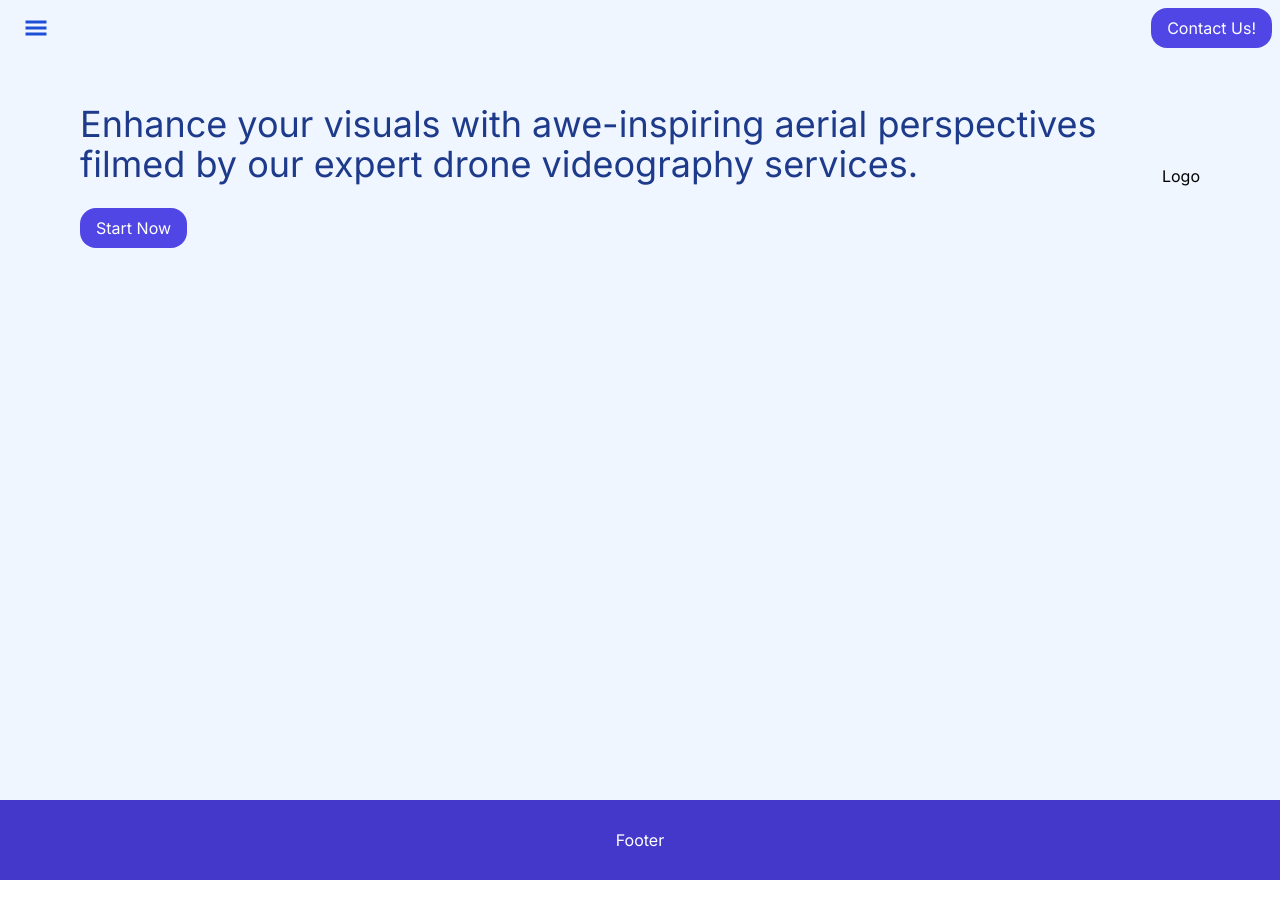
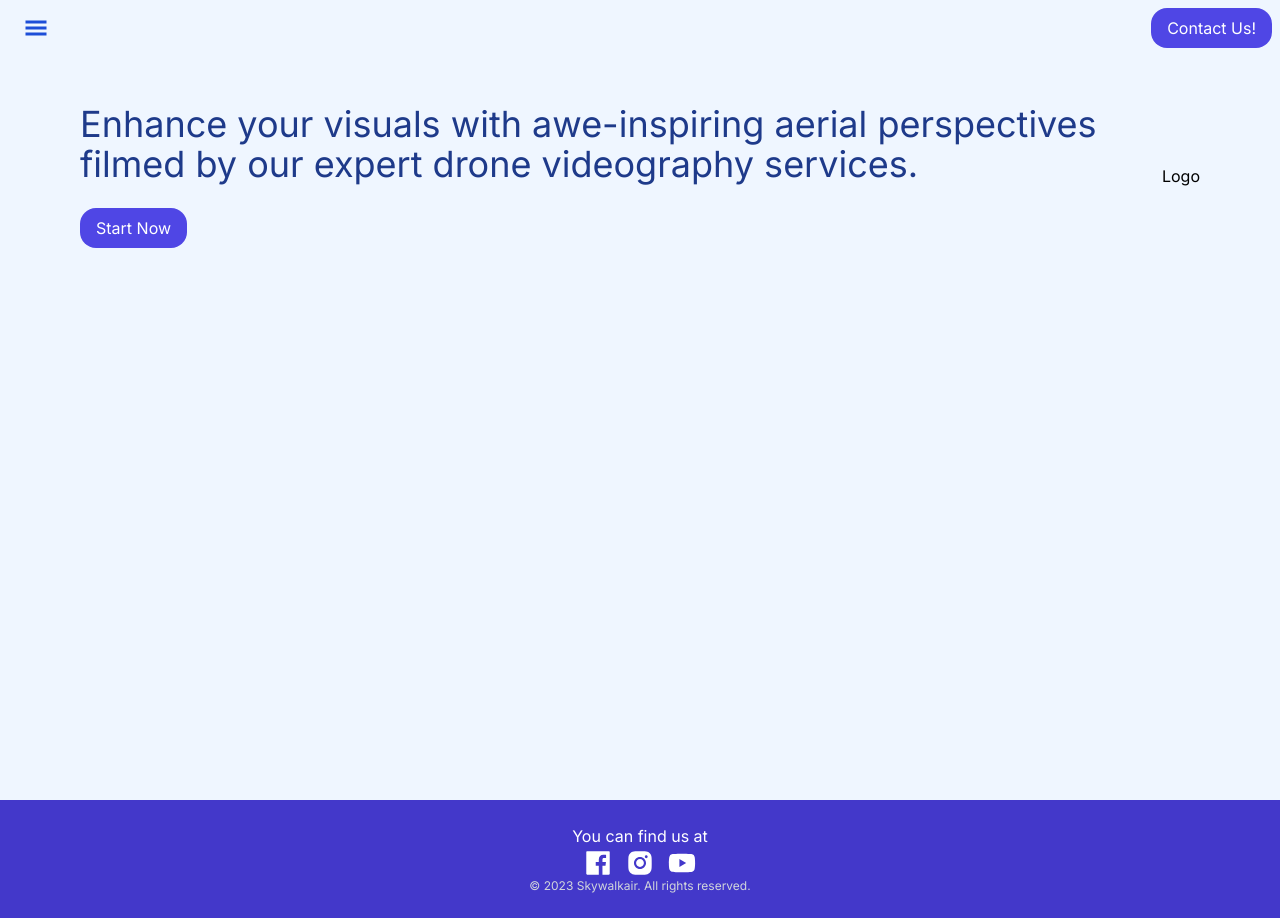
Before and after one commit to SushantChhetry/skywalkair-drones, a Next.js app in the folder skywalkair-website/: page / in a window 1280 px wide. Before the commit the page ends 880 px from the top, so only its background shows below. Built offline with nearby package versions, Linux system fonts and the light colour scheme.

Commit message:
Added Footer icons and links

```diff
--- a/skywalkair-website/app/components/Footer.tsx
+++ b/skywalkair-website/app/components/Footer.tsx
@@ -1,9 +1,37 @@
 import React from "react";
+import Link from "next/link";
+import { AiFillFacebook, AiFillInstagram, AiFillYoutube } from "react-icons/ai";
 
 const Footer = () => {
+  const urls = {
+    facebook: "https://www.google.com/",
+    instagram: "https://www.google.com/",
+    youtube: "https://www.google.com/",
+  };
+
   return (
-    <div className="bg-indigo-700 text-white flex justify-center items-center h-20">
-      Footer
+    <div className="bg-indigo-700 text-white justify-center items-center h-30 flex flex-col py-6">
+      <h4>You can find us at</h4>
+      <div className="flex justify-center items-center gap-3">
+        <Link href={urls.facebook} target="_blank">
+          <AiFillFacebook
+            className="text-white hover:text-gray-400"
+            size={30}
+          />
+        </Link>
+        <Link href={urls.instagram} target="_blank">
+          <AiFillInstagram
+            className="text-white hover:text-gray-400"
+            size={30}
+          />
+        </Link>
+        <Link href={urls.youtube} target="_blank">
+          <AiFillYoutube className="text-white hover:text-gray-400" size={30} />
+        </Link>
+      </div>
+      <p className=" text-xs text-gray-300">
+        &copy; 2023 Skywalkair. All rights reserved.
+      </p>
     </div>
   );
 };
```
